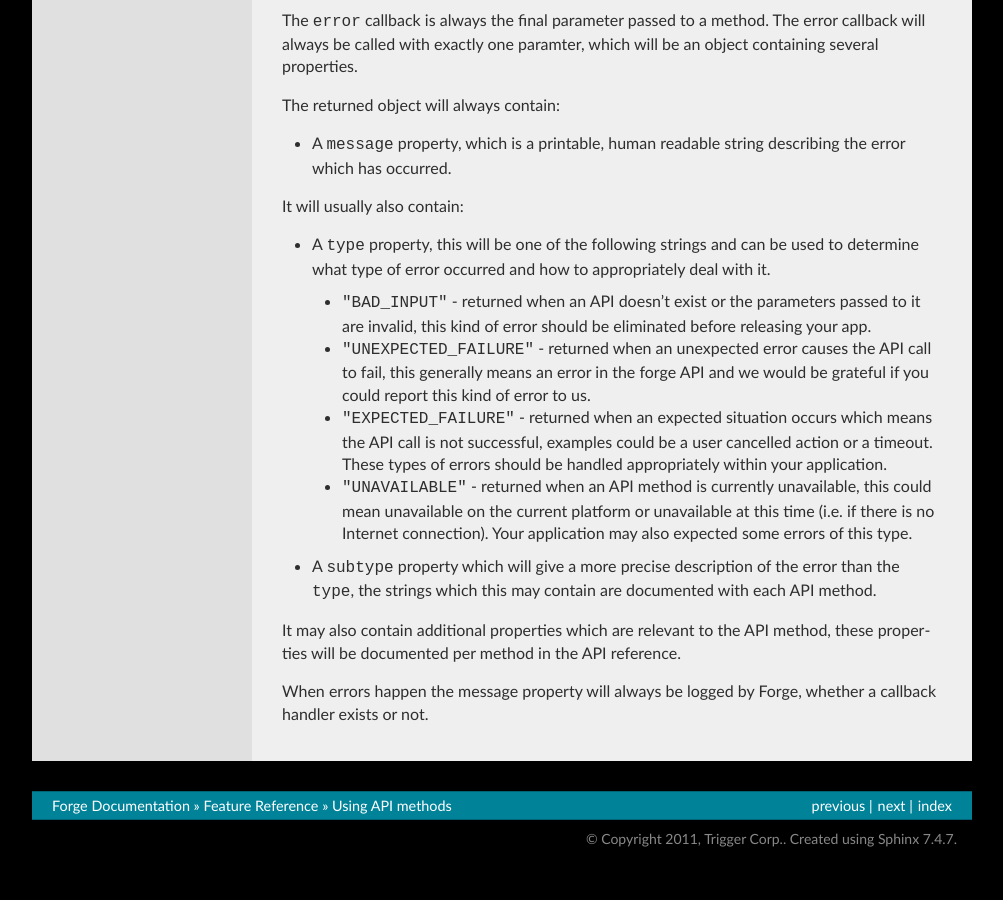
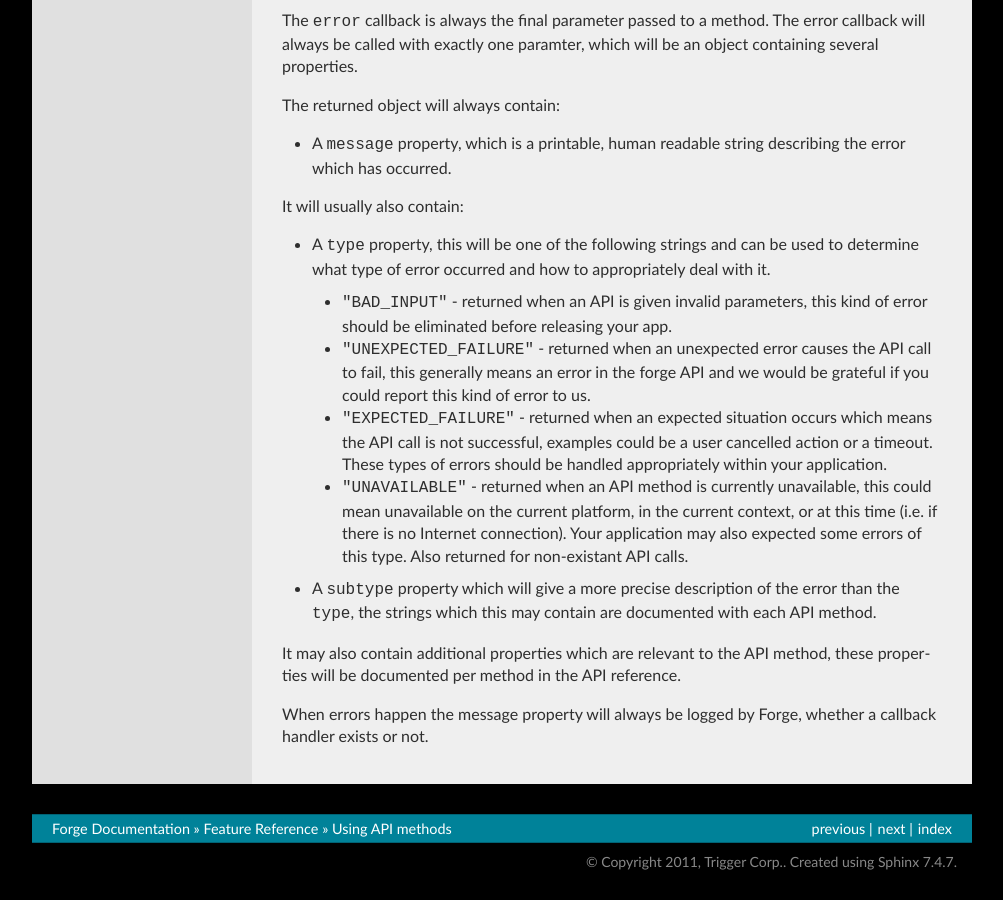
Before and after one commit to trigger-corp/Forge-Documentation, a Sphinx documentation site: the page built from source/features/api.rst, in a window 1280 px wide and 900 px high, scrolled down 1254 px. Shown: the whole window, without its empty margins (138-1141 px from the left). Built offline with Sphinx 7.4.7, drawn with Linux system fonts in a browser that asks for light colours; before the commit the page ends 2131 px from its top, so only the background shows below that.

Commit message:
Error code docs tweak.

```diff
--- a/source/features/api.rst
+++ b/source/features/api.rst
@@ -58,10 +58,10 @@ The returned object will always contain:
 It will usually also contain:
 
 * A ``type`` property, this will be one of the following strings and can be used to determine what type of error occurred and how to appropriately deal with it.
- * ``"BAD_INPUT"`` - returned when an API doesn't exist or the parameters passed to it are invalid, this kind of error should be eliminated before releasing your app.
+ * ``"BAD_INPUT"`` - returned when an API is given invalid parameters, this kind of error should be eliminated before releasing your app.
  * ``"UNEXPECTED_FAILURE"`` - returned when an unexpected error causes the API call to fail, this generally means an error in the forge API and we would be grateful if you could report this kind of error to us.
  * ``"EXPECTED_FAILURE"`` - returned when an expected situation occurs which means the API call is not successful, examples could be a user cancelled action or a timeout. These types of errors should be handled appropriately within your application.
- * ``"UNAVAILABLE"`` - returned when an API method is currently unavailable, this could mean unavailable on the current platform or unavailable at this time (i.e. if there is no Internet connection). Your application may also expected some errors of this type.
+ * ``"UNAVAILABLE"`` - returned when an API method is currently unavailable, this could mean unavailable on the current platform, in the current context, or at this time (i.e. if there is no Internet connection). Your application may also expected some errors of this type. Also returned for non-existant API calls.
 * A ``subtype`` property which will give a more precise description of the error than the ``type``, the strings which this may contain are documented with each API method.
 
 It may also contain additional properties which are relevant to the API method, these properties will be documented per method in the API reference.
```
